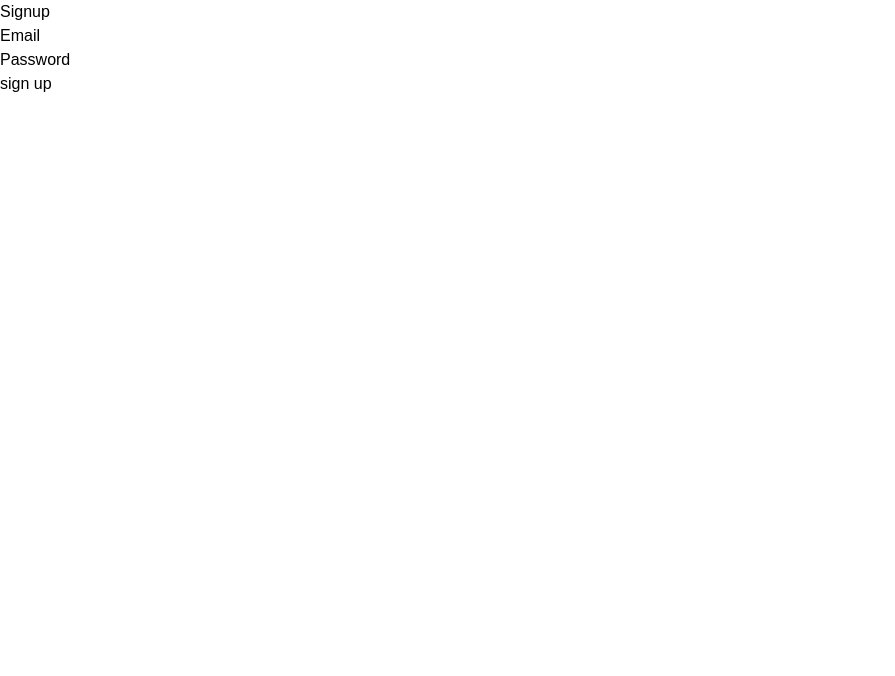
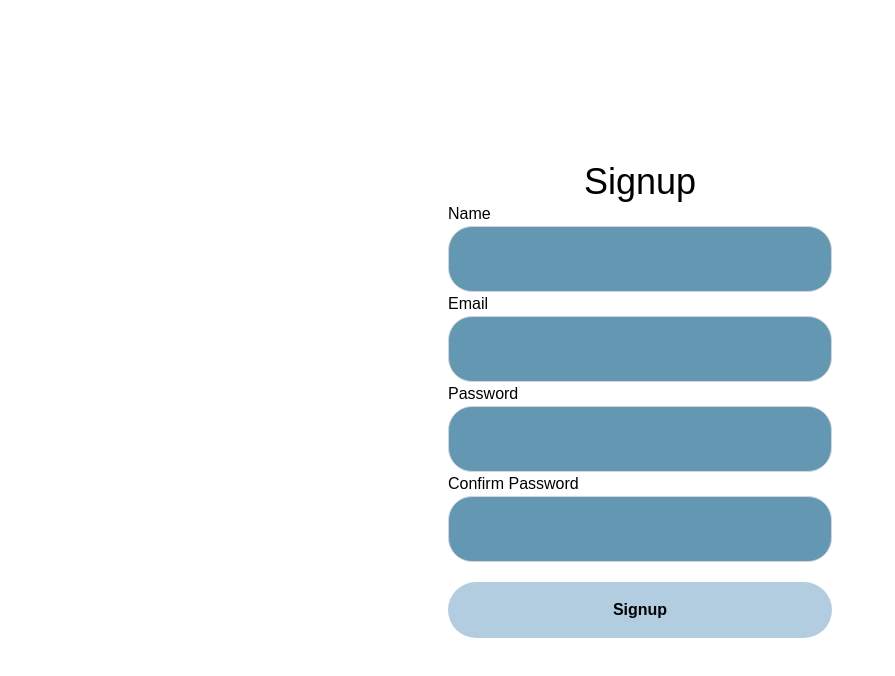
Before and after one commit to zainabzahid711/e-comm, a Next.js app: page /signup in a window 1280 px wide. Shown: the top 676 px of the page, without its empty margins (0-895 px from the left). Built offline with nearby package versions, Linux system fonts and the light colour scheme; no server answers.

Commit message:
update logic of login/signup using next navigation and firebase Auth logic

```diff
--- a/src/app/login/page.tsx
+++ b/src/app/login/page.tsx
@@ -1,76 +1,31 @@
-// app/login/page.tsx
 "use client";
 
-import React, { useState } from "react";
-import { useDispatch } from "react-redux";
-import { getAuth, signInWithEmailAndPassword } from "firebase/auth";
-import { app } from "../../firebase/config";
-import { setUser } from "../../lib/features/user/userSlice";
-import InputWrapper from "../../components/input/inputWrap";
-import Input from "../../components/input/input";
-import {
-  loginFailure,
-  loginStart,
-  loginSuccess,
-} from "@/src/lib/features/auth/authSlice";
+import React, { useEffect, useState } from "react";
+import { useAuth } from "../../lib/hooks/useAuth"; // Importing the custom hook
+import AuthForm from "../../components/auth/authForm";
+// import { useRouter } from "next/router";
 
-const auth = getAuth(app);
+const Login = () => {
+  const { email, password, loading, error, login } = useAuth(); // Using the hook
 
-const LoginPage = () => {
-  const dispatch = useDispatch();
-  const [email, setEmail] = useState("");
-  const [password, setPassword] = useState("");
-  const [error, setError] = useState("");
-
-  const handleLogin = async (e: React.FormEvent) => {
-    e.preventDefault();
-    dispatch(loginStart());
-
-    try {
-      const userCredential = await signInWithEmailAndPassword(
-        auth,
-        email,
-        password
-      );
-      dispatch(
-        loginSuccess({
-          user: userCredential.user,
-          token: userCredential.user.refreshToken,
-        })
-      );
-      setEmail("");
-      setPassword("");
-    } catch (err: any) {
-      dispatch(loginFailure(err.message));
-      setError(err.message);
+  useEffect(() => {
+    if (error) {
+      // Optionally handle errors or reset them
     }
-  };
+  }, [email, password, error]);
 
   return (
-    <div>
-      <h1>Login</h1>
-      <form onSubmit={handleLogin}>
-        <InputWrapper label="Email">
-          <Input
-            type="email"
-            value={email}
-            onChange={(e) => setEmail(e.target.value)}
-            required
-          />
-        </InputWrapper>
-        <InputWrapper label="Password">
-          <Input
-            type="password"
-            value={password}
-            onChange={(e) => setPassword(e.target.value)}
-            required
-          />
-        </InputWrapper>
-        <button type="submit">Login</button>
-      </form>
-      {error && <p>{error}</p>}
-    </div>
+    <AuthForm
+      title="Login"
+      onSubmit={login}
+      loading={loading}
+      error={error}
+      fields={[
+        { label: "Email", name: "email", type: "email" },
+        { label: "Password", name: "password", type: "password" },
+      ]} // Explicitly specify fields for login
+    />
   );
 };
 
-export default LoginPage;
+export default Login;
--- a/src/app/signup/page.tsx
+++ b/src/app/signup/page.tsx
@@ -1,92 +1,27 @@
-// app/signup/page.tsx
 "use client";
 
-import React, { useEffect } from "react";
-import { useDispatch, useSelector } from "react-redux";
-import { getAuth, createUserWithEmailAndPassword } from "firebase/auth";
-import { app } from "../../firebase/config";
-import {
-  setLoading,
-  setUser,
-  setError,
-  setCredentials,
-} from "../../lib/features/user/userSlice";
-import InputWrapper from "../../components/input/inputWrap";
-import Input from "../../components/input/input";
-
-import { RootState } from "@/src/lib/store";
-
-const auth = getAuth(app);
+import React from "react";
+import { useAuth } from "../../lib/hooks/useAuth";
+import AuthForm from "../../components/auth/authForm";
 
 const SignupPage = () => {
-  const dispatch = useDispatch();
-  const { email, password, error, loading } = useSelector(
-    (state: RootState) => state.user
-  );
+  const { signup, loading, error } = useAuth();
 
-  const handleSignup = async (e: React.FormEvent) => {
-    e.preventDefault();
-
-    dispatch(setLoading(true));
-
-    try {
-      const userCredential = await createUserWithEmailAndPassword(
-        auth,
-        email!,
-        password!
-      );
-      dispatch(
-        setUser({
-          email: userCredential.user.email!,
-          uid: userCredential.user.uid,
-        })
-      );
-      dispatch(setLoading(false));
-    } catch (err: any) {
-      dispatch(setError(err.message));
-      dispatch(setLoading(false));
-    }
-  };
-
-  useEffect(() => {
-    // If there is an error, reset it when the user starts typing
-    if (error) {
-      dispatch(setError(null));
-    }
-  }, [email, password, dispatch, error]);
+  const fields = [
+    { label: "Name", name: "name", type: "text" },
+    { label: "Email", name: "email", type: "email" },
+    { label: "Password", name: "password", type: "password" },
+    { label: "Confirm Password", name: "confirmPassword", type: "password" },
+  ];
 
   return (
-    <div>
-      <h1>Signup</h1>
-      <form onSubmit={handleSignup}>
-        <InputWrapper label="Email">
-          <Input
-            type="email"
-            value={email || ""}
-            onChange={(e) =>
-              dispatch(
-                setCredentials({ email: e.target.value, password: password! })
-              )
-            }
-            required
-          />
-        </InputWrapper>
-        <InputWrapper label="Password">
-          <Input
-            type="password"
-            value={password || ""}
-            onChange={(e) =>
-              dispatch(
-                setCredentials({ password: e.target.value, email: email! })
-              )
-            }
-            required
-          />
-        </InputWrapper>
-        <button type="submit">{loading ? "Signing up.." : "sign up"}</button>
-      </form>
-      {error && <p>{error}</p>}
-    </div>
+    <AuthForm
+      title="Signup"
+      onSubmit={signup}
+      loading={loading}
+      error={error}
+      fields={fields}
+    />
   );
 };
 
--- /dev/null
+++ b/src/components/auth/authForm.tsx
@@ -0,0 +1,71 @@
+import React, { useEffect } from "react";
+import { useDispatch, useSelector } from "react-redux";
+import { setError, setCredentials } from "../../lib/features/user/userSlice";
+import { RootState } from "../../lib/store";
+import AuthInput from "../input/input";
+
+interface AuthFormProps {
+  title: string;
+  onSubmit: (e: React.FormEvent) => void;
+  loading: boolean;
+  error: string | null;
+  fields: Array<{ label: string; name: string; type: string }>;
+}
+
+const AuthForm: React.FC<AuthFormProps> = ({
+  title,
+  onSubmit,
+  loading,
+  error,
+  fields,
+}) => {
+  const dispatch = useDispatch();
+  const user = useSelector((state: RootState) => state.user);
+
+  useEffect(() => {
+    if (error) {
+      dispatch(setError(null)); // Reset error if the user starts typing
+    }
+  }, [user, error, dispatch]);
+
+  const getFieldValue = (fieldName: string): string =>
+    typeof user[fieldName as keyof typeof user] === "string"
+      ? (user[fieldName as keyof typeof user] as string)
+      : "";
+
+  return (
+    <div className="flex flex-col items-center justify-center h-screen w-full">
+      <h1 className="text-2xl md:text-4xl">{title}</h1>
+      <form
+        onSubmit={(e) => {
+          e.preventDefault();
+          onSubmit(e); // Handle form submission
+        }}
+      >
+        {fields.map((field) => (
+          <AuthInput
+            key={field.name}
+            label={field.label}
+            type={field.type}
+            value={getFieldValue(field.name)}
+            onChange={(e) =>
+              dispatch(setCredentials({ [field.name]: e.target.value }))
+            }
+            required
+            error={error && error.includes(field.name) ? error : undefined}
+          />
+        ))}
+        <button
+          className="bg-[#b3cde0] hover:bg-[#5bb0ec] p-4 rounded-full w-full mt-5 text-black font-semibold"
+          type="submit"
+          disabled={loading}
+        >
+          {loading ? "Processing..." : title}
+        </button>
+      </form>
+      {error && <p className="text-red-500">{error}</p>}
+    </div>
+  );
+};
+
+export default AuthForm;
--- a/src/components/input/input.tsx
+++ b/src/components/input/input.tsx
@@ -1,17 +1,39 @@
-// components/input.tsx
+// components/auth/AuthInput.tsx
 import React from "react";
 
-interface InputProps {
+interface AuthInputProps {
+  label: string;
   type: string;
   value: string;
   onChange: (e: React.ChangeEvent<HTMLInputElement>) => void;
   required?: boolean;
+  error?: string;
 }
 
-const Input: React.FC<InputProps> = ({ type, value, onChange, required }) => {
+const AuthInput: React.FC<AuthInputProps> = ({
+  label,
+  type,
+  value,
+  onChange,
+  required = false,
+  error,
+}) => {
   return (
-    <input type={type} value={value} onChange={onChange} required={required} />
+    <div className="flex flex-col">
+      <label>{label}</label>
+      <input
+        className={`border bg-[#6497b1] text-black rounded-3xl p-5 w-96 ${
+          error ? "border-red-500" : "border-gray-300"
+        }`}
+        type={type}
+        value={value}
+        onChange={onChange}
+        required={required}
+        aria-invalid={!!error}
+      />
+      {error && <p style={{ color: "red" }}>{error}</p>}
+    </div>
   );
 };
 
-export default Input;
+export default AuthInput;
--- a/src/components/navBar/navBar.tsx
+++ b/src/components/navBar/navBar.tsx
@@ -107,7 +107,6 @@ const NavBar = () => {
         <div className="items-center flex text-center md:flex md:ml-0 ml-auto">
           <ul className="flex gap-6 justify-center text-white">
             <li className="cursor-pointer">
-              {" "}
               <Link href="/signup" passHref>
                 SignUp
               </Link>
--- a/src/lib/features/user/userSlice.ts
+++ b/src/lib/features/user/userSlice.ts
@@ -1,18 +1,20 @@
-// redux/userSlice.ts
 import { createSlice, PayloadAction } from "@reduxjs/toolkit";
 
 interface UserState {
-  email: string | null;
-  uid: string | null;
-  password: string | null;
+  email: string;
+  password: string;
+  confirmPassword?: string;
+  name?: string;
   error: string | null;
   loading: boolean;
+  uid?: string;
 }
 
 const initialState: UserState = {
-  email: null,
-  uid: null,
-  password: null,
+  email: "",
+  password: "",
+  confirmPassword: "",
+  name: "",
   error: null,
   loading: false,
 };
@@ -32,22 +34,17 @@ const userSlice = createSlice({
     setError: (state, action: PayloadAction<string | null>) => {
       state.error = action.payload;
     },
-    clearUser: (state) => {
-      state.email = null;
-      state.uid = null;
-      state.password = null;
-      state.error = null;
-    },
     setCredentials: (
       state,
-      action: PayloadAction<{ email: string; password: string }>
+      action: PayloadAction<{ [key: string]: string }>
     ) => {
-      state.email = action.payload.email;
-      state.password = action.payload.password;
+      Object.entries(action.payload).forEach(([key, value]) => {
+        (state as any)[key] = value ?? "";
+      });
     },
   },
 });
 
-export const { setUser, clearUser, setLoading, setError, setCredentials } =
+export const { setUser, setLoading, setError, setCredentials } =
   userSlice.actions;
 export default userSlice.reducer;
--- /dev/null
+++ b/src/lib/hooks/useAuth.ts
@@ -0,0 +1,114 @@
+import React, { useState, useEffect } from "react";
+import { useDispatch, useSelector } from "react-redux";
+import {
+  getAuth,
+  signInWithEmailAndPassword,
+  createUserWithEmailAndPassword,
+  updateProfile,
+} from "firebase/auth";
+import { setUser, setError, setLoading } from "../features/user/userSlice";
+import { RootState } from "../store";
+import { app } from "../../firebase/config";
+import { useRouter } from "next/navigation"; // Import useRouter from next/router
+
+const auth = getAuth(app);
+
+export const useAuth = () => {
+  const dispatch = useDispatch();
+  const user = useSelector((state: RootState) => state.user);
+  // const [isClient, setIsClient] = useState(false); // Track if running in the browser
+  const router = useRouter(); // Use the useRouter hook for navigation
+
+  // useEffect(() => {
+  //   setIsClient(true); // Update when the component is mounted
+  // }, []);
+
+  // const router = isClient ? useRouter() : null; // Safely access useRouter
+
+  const handleAuth = async (
+    authAction: () => Promise<any>, // Generic action (login/signup)
+    successRedirect: string
+  ) => {
+    try {
+      dispatch(setLoading(true));
+      await authAction(); // Perform the authentication action
+      router.push(successRedirect); // Redirect to the desired page
+    } catch (err: any) {
+      dispatch(setError(err.message));
+    } finally {
+      dispatch(setLoading(false));
+    }
+  };
+
+  const login = async (e: React.FormEvent) => {
+    e.preventDefault();
+    await handleAuth(async () => {
+      dispatch(setLoading(true));
+      try {
+        const { email, password } = user;
+        const userCredential = await signInWithEmailAndPassword(
+          auth,
+          email,
+          password
+        );
+        dispatch(
+          setUser({
+            email: userCredential.user.email!,
+            uid: userCredential.user.uid,
+          })
+        );
+        dispatch(setLoading(false));
+        // if (router) router.push("/home");
+      } catch (err: any) {
+        dispatch(setError(err.message));
+      } finally {
+        dispatch(setLoading(false));
+      }
+    }, "/home");
+  };
+
+  const signup = async (e: React.FormEvent) => {
+    e.preventDefault();
+    dispatch(setLoading(true));
+    await handleAuth(async () => {
+      try {
+        const { email, password, confirmPassword, name } = user;
+        if (password !== confirmPassword) {
+          dispatch(setError("Passwords do not match"));
+          dispatch(setLoading(false));
+          return;
+        }
+        const userCredential = await createUserWithEmailAndPassword(
+          auth,
+          email,
+          password
+        );
+        if (name) {
+          await updateProfile(userCredential.user, { displayName: name });
+        }
+        dispatch(
+          setUser({
+            email: userCredential.user.email!,
+            uid: userCredential.user.uid,
+          })
+        );
+        // Update profile with additional fields like name
+        if (name) {
+          await updateProfile(userCredential.user, { displayName: name });
+        }
+        dispatch(setLoading(false));
+        // if (router) router.push("/home");
+      } catch (err: any) {
+        dispatch(setError(err.message));
+      } finally {
+        dispatch(setLoading(false));
+      }
+    }, "/home");
+  };
+
+  return {
+    ...user,
+    login,
+    signup,
+  };
+};
```
